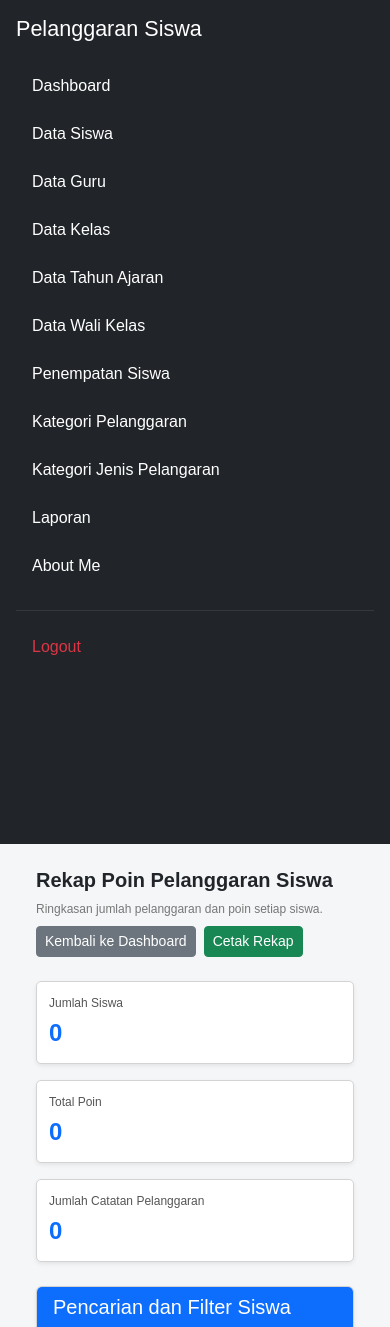
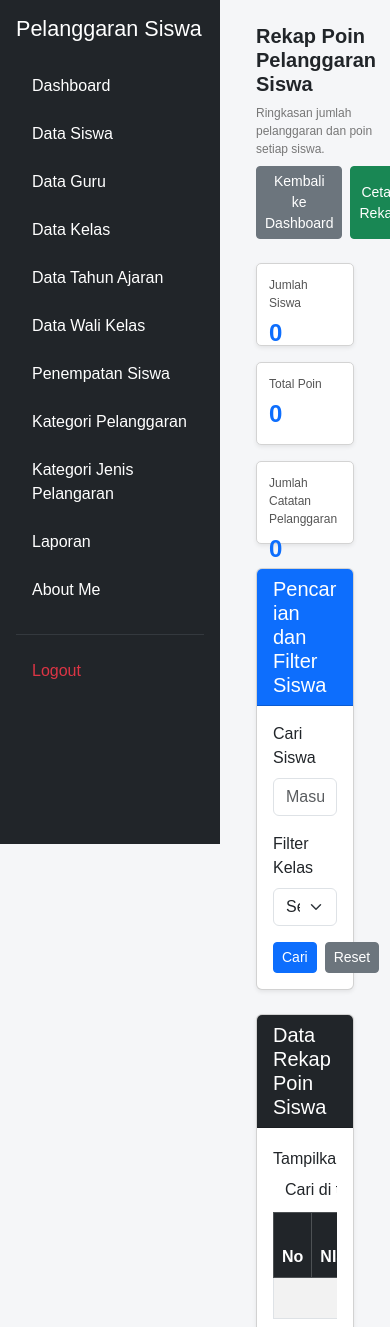
Before and after one commit to elicabet09-code/UKK-2026, a PHP site: page /rekap_poin.php in a window 390 px wide; the page is wider, and only the part inside the window is pictured. Shown: the top 1327 px of that part. Run offline with PHP 8.4, Linux system fonts and the light colour scheme; the visitor is signed in with stand-in values (Sample User, id 1); data that the repository does not hold is empty; some libraries are stand-ins or nearby versions.

Commit message:
masih ada yg di revisi

```diff
--- a/rekap_poin.php
+++ b/rekap_poin.php
@@ -144,29 +144,39 @@ $jumlah_siswa = count($data_rekap);
             background: #f5f6f8;
             font-family: Arial, sans-serif;
             margin: 0;
+            overflow-x: hidden;
         }
 
         /* =====================================
            SIDEBAR TETAP DIAM SAAT DI-SCROLL
         ===================================== */
 
-        /* Hanya baris utama yang memiliki sidebar */
         .layout-row {
             align-items: flex-start;
         }
 
-        /* Sidebar saja yang dibuat sticky */
+        /* SIDEBAR TETAP DI KIRI LAYAR */
         .layout-row > :first-child {
-            position: sticky !important;
+            position: fixed !important;
             top: 0 !important;
+            left: 0 !important;
+            bottom: 0 !important;
+
+            width: 16.666667% !important;
+            max-width: 16.666667% !important;
+
             height: 100vh !important;
-            max-height: 100vh;
-            overflow-y: auto;
-            overflow-x: hidden;
+            max-height: 100vh !important;
+
+            overflow-y: auto !important;
+            overflow-x: hidden !important;
+
+            z-index: 1030;
+            flex: none !important;
             align-self: flex-start;
-            flex-shrink: 0;
         }
 
+        /* SCROLLBAR SIDEBAR */
         .layout-row > :first-child::-webkit-scrollbar {
             width: 5px;
         }
@@ -174,6 +184,53 @@ $jumlah_siswa = count($data_rekap);
         .layout-row > :first-child::-webkit-scrollbar-thumb {
             background: #cccccc;
             border-radius: 10px;
+        }
+
+        /* KONTEN UTAMA TIDAK MENUTUPI SIDEBAR */
+        .layout-row > main {
+            margin-left: 16.666667% !important;
+            width: 83.333333% !important;
+            max-width: 83.333333% !important;
+            flex: 0 0 83.333333% !important;
+            min-height: 100vh;
+        }
+
+        /* =====================================
+           TAMPILAN TABLET
+        ===================================== */
+
+        @media (min-width: 768px) and (max-width: 991.98px) {
+
+            .layout-row > :first-child {
+                width: 25% !important;
+                max-width: 25% !important;
+            }
+
+            .layout-row > main {
+                margin-left: 25% !important;
+                width: 75% !important;
+                max-width: 75% !important;
+                flex: 0 0 75% !important;
+            }
+        }
+
+        /* =====================================
+           TAMPILAN HP
+        ===================================== */
+
+        @media (max-width: 767.98px) {
+
+            .layout-row > :first-child {
+                width: 220px !important;
+                max-width: 220px !important;
+            }
+
+            .layout-row > main {
+                margin-left: 220px !important;
+                width: calc(100% - 220px) !important;
+                max-width: calc(100% - 220px) !important;
+                flex: 0 0 calc(100% - 220px) !important;
+            }
         }
 
         /* =====================================
@@ -245,6 +302,8 @@ $jumlah_siswa = count($data_rekap);
 
             main {
                 width: 100% !important;
+                margin-left: 0 !important;
+                max-width: 100% !important;
             }
 
             .card {
```
Also changed, not shown: edit_guru.php (+0 -7 lines), login.php (+24 -1 lines).
